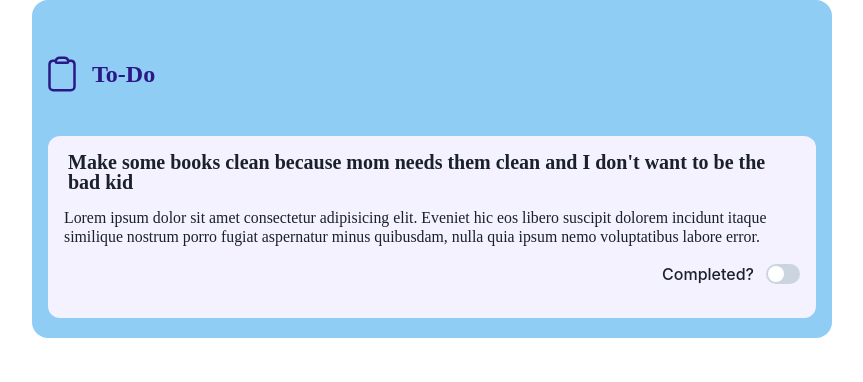
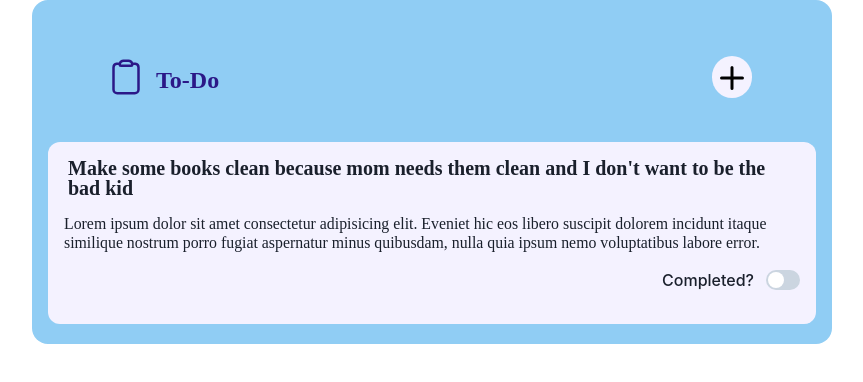
Before and after one commit to IsaacHarrison28/Organize-360, a React (Create React App) app in the folder frontend/: page / in a window 1280 px wide. Shown: the top 382 px of the page, without its empty margins (208-1071 px from the left). Built offline with nearby package versions, Linux system fonts and the light colour scheme; the HTML template or start-up script is replaced by a standard one.

Commit message:
adjusted todo frontend designs

```diff
--- a/frontend/src/components/Todos/SingleTodoCardDesign.tsx
+++ b/frontend/src/components/Todos/SingleTodoCardDesign.tsx
@@ -1,5 +1,5 @@
 import { Box, FormControl, FormLabel, Switch, Text } from "@chakra-ui/react";
-import { useState } from "react";
+import React, { useState } from "react";
 
 export default function SingleTodoCard() {
   const [isCompletedState, changeIsCompletedState] = useState(false);
@@ -14,6 +14,25 @@ export default function SingleTodoCard() {
       }}
       mx={{ base: "-1" }}
     >
+      <TodoCardTemplate
+        isCompletedState={isCompletedState}
+        changeIsCompletedState={changeIsCompletedState}
+      />
+    </Box>
+  );
+}
+
+//define the props types for the TodoCardTemplate component for better typescript functionalitu and type annotation
+interface TodoCardTemplatePropTypes {
+  changeIsCompletedState: React.Dispatch<React.SetStateAction<boolean>>;
+  isCompletedState: boolean;
+}
+
+const TodoCardTemplate: React.FC<TodoCardTemplatePropTypes> = ({
+  isCompletedState,
+  changeIsCompletedState,
+}) => {
+  return (
     <Box
       flex="1 0 calc(50% - 0.5rem)"
       m={{ base: "1" }}
@@ -36,8 +55,8 @@ export default function SingleTodoCard() {
           lineHeight="1"
           noOfLines={[1, 2]}
         >
-            Make some books clean because mom needs them clean and I don't want
-            to be the bad kid
+          Make some books clean because mom needs them clean and I don't want to
+          be the bad kid
         </Text>
       </Box>
       <Box>
@@ -52,8 +71,8 @@ export default function SingleTodoCard() {
         >
           Lorem ipsum dolor sit amet consectetur adipisicing elit. Eveniet hic
           eos libero suscipit dolorem incidunt itaque similique nostrum porro
-            fugiat aspernatur minus quibusdam, nulla quia ipsum nemo
-            voluptatibus labore error.
+          fugiat aspernatur minus quibusdam, nulla quia ipsum nemo voluptatibus
+          labore error.
         </Text>
       </Box>
       <Box my="4">
@@ -72,10 +91,10 @@ export default function SingleTodoCard() {
               changeIsCompletedState(!isCompletedState);
             }}
             colorScheme="green"
+            size="md"
           />
         </FormControl>
       </Box>
     </Box>
-    </Box>
   );
-}
+};
--- a/frontend/src/components/Todos/TodoDisplayHeading.tsx
+++ b/frontend/src/components/Todos/TodoDisplayHeading.tsx
@@ -1,5 +1,6 @@
 import { Box, Text } from "@chakra-ui/react";
 import { Clipboard } from "../../svg-icon-components/svgs";
+import { AddIcon } from "@chakra-ui/icons";
 
 export default function TodoHeadDisplay() {
   return (
@@ -7,9 +8,17 @@ export default function TodoHeadDisplay() {
       sx={{
         display: "flex",
         flexAlign: "center",
+        justifyContent: "space-between",
+      }}
+      my={{ base: "5", lg: "10" }}
+      px={{ base: "8", lg: "16" }}
+    >
+      <Box
+        sx={{
+          display: "flex",
+          alignItems: "center",
           columnGap: "1rem",
         }}
-      my={{ base: "5", lg: "10" }}
       >
         <Box>
           <Clipboard />
@@ -26,5 +35,20 @@ export default function TodoHeadDisplay() {
           To-Do
         </Text>
       </Box>
+      <Box
+        sx={{
+          background: "#F4F2FF",
+          borderRadius: "50%",
+        }}
+        px={{ base: "3.5", lg: "2" }}
+        py={{ base: "3", lg: "2" }}
+      >
+        <AddIcon
+          color="black"
+          fontSize={{ base: "larger", lg: "x-large" }}
+          sx={{ borderRadius: "50%" }}
+        />
+      </Box>
+    </Box>
   );
 }
```
Lines whose indentation alone changed are shown as unchanged.
